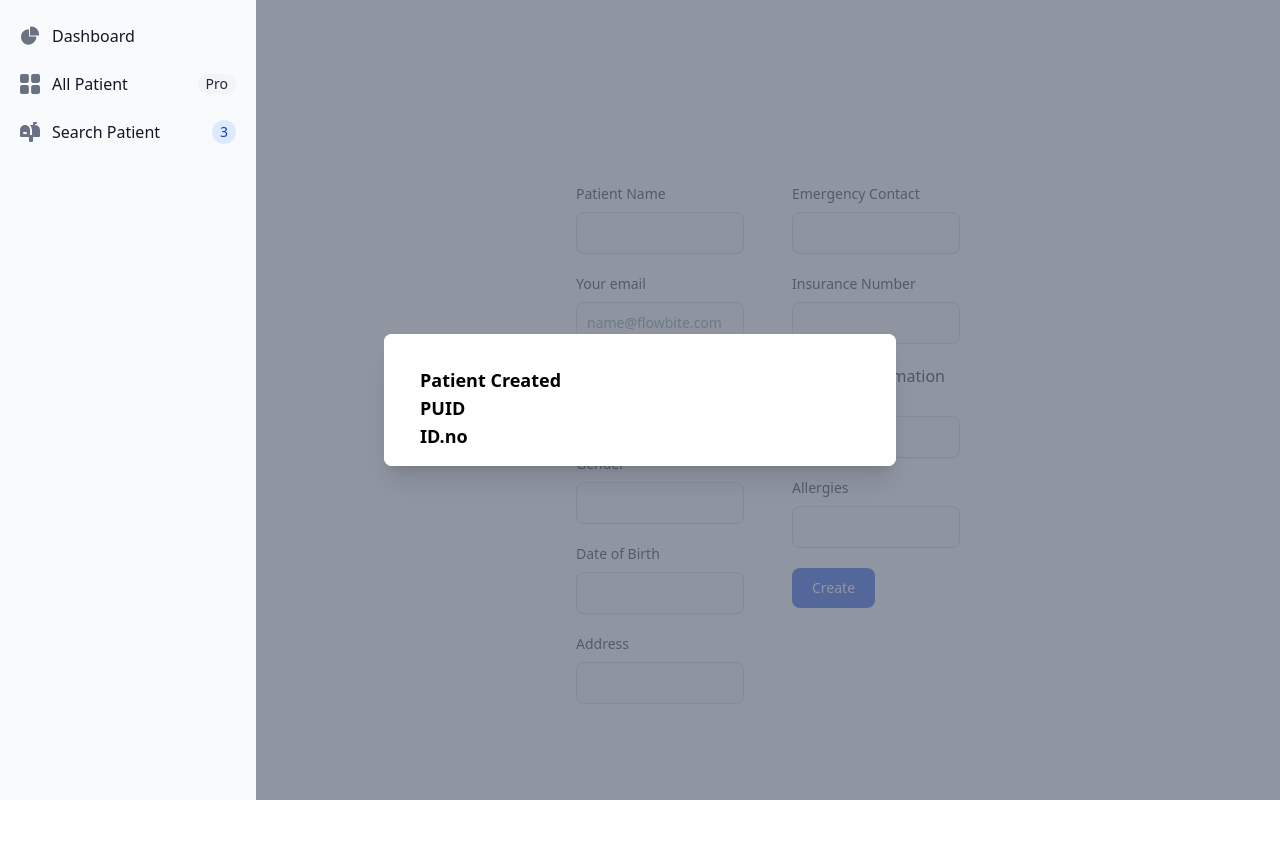
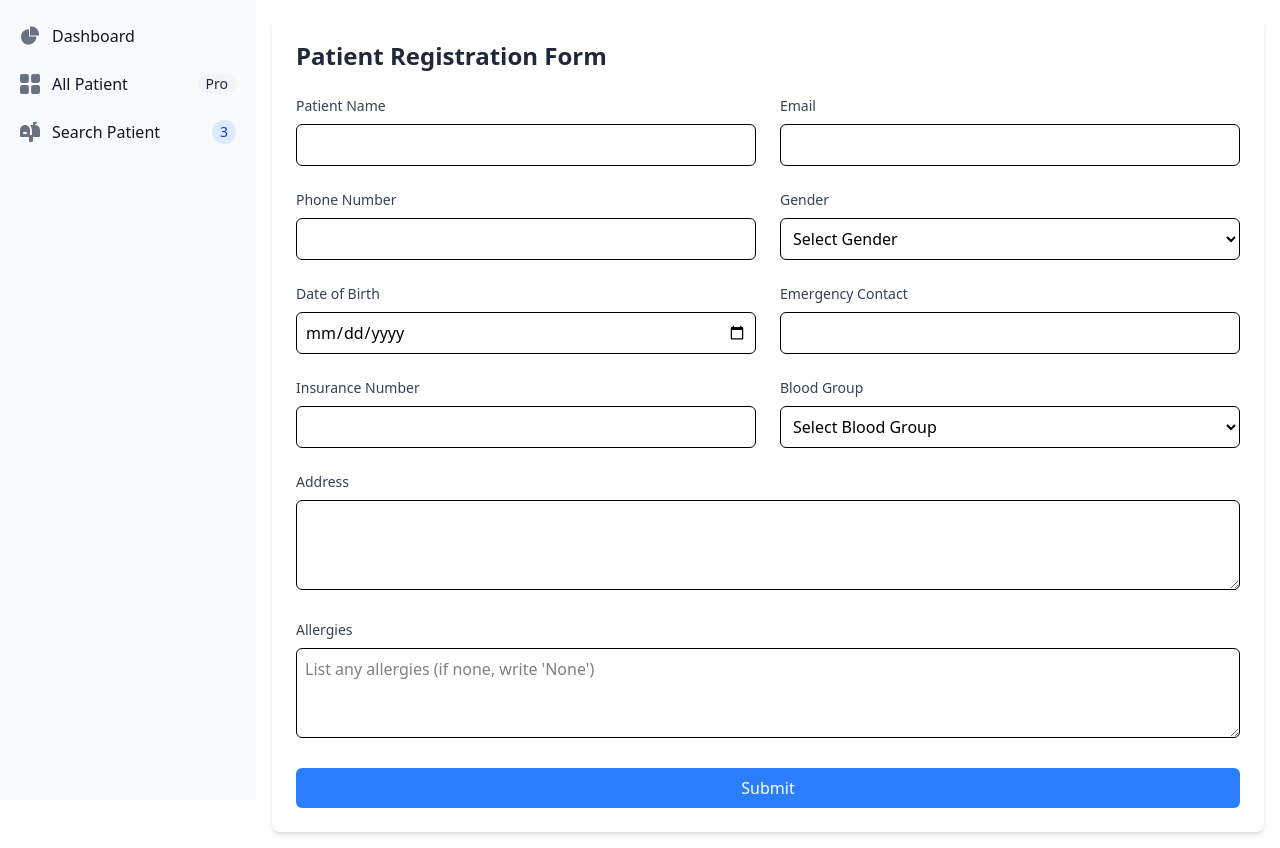
Before and after one commit to Rajavasanthan/patient_management, a React (Vite) app: page /dashboard/create-patient in a window 1280 px wide. Before the commit the page ends 800 px from the top, so only its background shows below. Built offline with nearby package versions, Linux system fonts and the light colour scheme.

Commit message:
ui started

```diff
--- a/package.json
+++ b/package.json
@@ -13,6 +13,7 @@
     "@tailwindcss/vite": "^4.0.3",
     "axios": "^1.7.9",
     "formik": "^2.4.6",
+    "lucide-react": "^0.475.0",
     "react": "^19.0.0",
     "react-dom": "^19.0.0",
     "react-router": "^7.1.5",
--- a/src/CreatePatient.jsx
+++ b/src/CreatePatient.jsx
@@ -1,86 +1,215 @@
+import { useFormik } from "formik"
+import { useState } from "react";
 
 function CreatePatient() {
+  const [showModal, setShowModal] = useState(false);
+  const [patientId, setPatientId] = useState('');
+
+  const formik = useFormik({
+    initialValues: {
+      name: '', email: '', phone: '', gender: '', dob: '',
+      address: '', emergency: '', insurance: '', bloodGroup: '',
+      allergies: ''
+    },
+    validate: values => {
+      const errors = {};
+      if (!values.name) errors.name = 'Required';
+      if (!values.email) {
+        errors.email = 'Required';
+      } else if (!/^[A-Z0-9._%+-]+@[A-Z0-9.-]+\.[A-Z]{2,}$/i.test(values.email)) {
+        errors.email = 'Invalid email address';
+      }
+      if (!values.phone) errors.phone = 'Required';
+      if (!values.gender) errors.gender = 'Required';
+      if (!values.dob) errors.dob = 'Required';
+      if (!values.address) errors.address = 'Required';
+      if (!values.emergency) errors.emergency = 'Required';
+      if (!values.insurance) errors.insurance = 'Required';
+      if (!values.bloodGroup) errors.bloodGroup = 'Required';
+      return errors;
+    },
+    onSubmit: values => {
+      console.log('Form submitted:', values);
+    },
+  });
   return (
     <>
+    <div className="max-w-5xl mx-auto p-6 bg-white rounded-lg shadow-md">
+      <h2 className="text-2xl font-bold mb-6 text-gray-800">Patient Registration Form</h2>
 
-      <form className="max-w-sm mx-auto">
+      <form onSubmit={formik.handleSubmit}>
+        <div className="grid grid-cols-2 gap-6">
+          <div className="space-y-2">
+            <label htmlFor="name" className="block text-sm font-medium text-gray-700">Patient Name</label>
+            <input
+              type="text"
+              id="name"
+              {...formik.getFieldProps('name')}
+              className="w-full p-2 border rounded-md focus:ring-2 focus:ring-blue-500"
+            />
+            {formik.touched.name && formik.errors.name && (
+              <div className="text-red-500 text-sm">{formik.errors.name}</div>
+            )}
+          </div>
 
-        <div className=" grid grid-cols-2 gap-12 content-center max-w-sm mx-auto pt-42">
-          <div className="">
-            <div className="mb-5">
-              <label for="name" className="block mb-2 text-sm font-medium text-gray-900 dark:text-white">Patient
-                Name</label>
-              <input type="name" id="name"
-                className="shadow-xs bg-gray-50 border border-gray-300 text-gray-900 text-sm rounded-lg focus:ring-blue-500 focus:border-blue-500 block w-full p-2.5 dark:bg-gray-700 dark:border-gray-600 dark:placeholder-gray-400 dark:text-white dark:focus:ring-blue-500 dark:focus:border-blue-500 dark:shadow-xs-light" />
+          <div className="space-y-2">
+            <label htmlFor="email" className="block text-sm font-medium text-gray-700">Email</label>
+            <input
+              type="email"
+              id="email"
+              {...formik.getFieldProps('email')}
+              className="w-full p-2 border rounded-md focus:ring-2 focus:ring-blue-500"
+            />
+            {formik.touched.email && formik.errors.email && (
+              <div className="text-red-500 text-sm">{formik.errors.email}</div>
+            )}
           </div>
-            <div className="mb-5">
-              <label for="email" className="block mb-2 text-sm font-medium text-gray-900 dark:text-white">Your
-                email</label>
-              <input type="email" id="email"
-                className="shadow-xs bg-gray-50 border border-gray-300 text-gray-900 text-sm rounded-lg focus:ring-blue-500 focus:border-blue-500 block w-full p-2.5 dark:bg-gray-700 dark:border-gray-600 dark:placeholder-gray-400 dark:text-white dark:focus:ring-blue-500 dark:focus:border-blue-500 dark:shadow-xs-light"
-                placeholder="name@flowbite.com" required />
+
+          <div className="space-y-2">
+            <label htmlFor="phone" className="block text-sm font-medium text-gray-700">Phone Number</label>
+            <input
+              type="tel"
+              id="phone"
+              {...formik.getFieldProps('phone')}
+              className="w-full p-2 border rounded-md focus:ring-2 focus:ring-blue-500"
+            />
+            {formik.touched.phone && formik.errors.phone && (
+              <div className="text-red-500 text-sm">{formik.errors.phone}</div>
+            )}
           </div>
-            <div className="mb-5">
-              <label for="phone number" className="block mb-2 text-sm font-medium text-gray-900 dark:text-white">Phone
-                Number</label>
-              <input type="phone number" id="phone"
-                className="shadow-xs bg-gray-50 border border-gray-300 text-gray-900 text-sm rounded-lg focus:ring-blue-500 focus:border-blue-500 block w-full p-2.5 dark:bg-gray-700 dark:border-gray-600 dark:placeholder-gray-400 dark:text-white dark:focus:ring-blue-500 dark:focus:border-blue-500 dark:shadow-xs-light" />
+
+          <div className="space-y-2">
+            <label htmlFor="gender" className="block text-sm font-medium text-gray-700">Gender</label>
+            <select
+              id="gender"
+              {...formik.getFieldProps('gender')}
+              className="w-full p-2 border rounded-md focus:ring-2 focus:ring-blue-500"
+            >
+              <option value="">Select Gender</option>
+              <option value="male">Male</option>
+              <option value="female">Female</option>
+              <option value="other">Other</option>
+            </select>
+            {formik.touched.gender && formik.errors.gender && (
+              <div className="text-red-500 text-sm">{formik.errors.gender}</div>
+            )}
           </div>
-            <div className="mb-5">
-              <label for="Gender"
-                className="block mb-2 text-sm font-medium text-gray-900 dark:text-white">Gender</label>
-              <input type="Gender" id="Gender"
-                className="shadow-xs bg-gray-50 border border-gray-300 text-gray-900 text-sm rounded-lg focus:ring-blue-500 focus:border-blue-500 block w-full p-2.5 dark:bg-gray-700 dark:border-gray-600 dark:placeholder-gray-400 dark:text-white dark:focus:ring-blue-500 dark:focus:border-blue-500 dark:shadow-xs-light" />
+
+          <div className="space-y-2">
+            <label htmlFor="dob" className="block text-sm font-medium text-gray-700">Date of Birth</label>
+            <input
+              type="date"
+              id="dob"
+              {...formik.getFieldProps('dob')}
+              className="w-full p-2 border rounded-md focus:ring-2 focus:ring-blue-500"
+            />
+            {formik.touched.dob && formik.errors.dob && (
+              <div className="text-red-500 text-sm">{formik.errors.dob}</div>
+            )}
           </div>
-            <div className="mb-5">
-              <label for="DoB" className="block mb-2 text-sm font-medium text-gray-900 dark:text-white">Date of
-                Birth</label>
-              <input type="DoB" id="DoB"
-                className="shadow-xs bg-gray-50 border border-gray-300 text-gray-900 text-sm rounded-lg focus:ring-blue-500 focus:border-blue-500 block w-full p-2.5 dark:bg-gray-700 dark:border-gray-600 dark:placeholder-gray-400 dark:text-white dark:focus:ring-blue-500 dark:focus:border-blue-500 dark:shadow-xs-light" />
+
+          <div className="space-y-2">
+            <label htmlFor="emergency" className="block text-sm font-medium text-gray-700">Emergency Contact</label>
+            <input
+              type="tel"
+              id="emergency"
+              {...formik.getFieldProps('emergency')}
+              className="w-full p-2 border rounded-md focus:ring-2 focus:ring-blue-500"
+            />
+            {formik.touched.emergency && formik.errors.emergency && (
+              <div className="text-red-500 text-sm">{formik.errors.emergency}</div>
+            )}
           </div>
-            <div className="mb-5">
-              <label for="" className="block mb-2 text-sm font-medium text-gray-900 dark:text-white">Address</label>
-              <input type="address" id="address"
-                className="shadow-xs bg-gray-50 border border-gray-300 text-gray-900 text-sm rounded-lg focus:ring-blue-500 focus:border-blue-500 block w-full p-2.5 dark:bg-gray-700 dark:border-gray-600 dark:placeholder-gray-400 dark:text-white dark:focus:ring-blue-500 dark:focus:border-blue-500 dark:shadow-xs-light" />
+
+          <div className="space-y-2">
+            <label htmlFor="insurance" className="block text-sm font-medium text-gray-700">Insurance Number</label>
+            <input
+              type="text"
+              id="insurance"
+              {...formik.getFieldProps('insurance')}
+              className="w-full p-2 border rounded-md focus:ring-2 focus:ring-blue-500"
+            />
+            {formik.touched.insurance && formik.errors.insurance && (
+              <div className="text-red-500 text-sm">{formik.errors.insurance}</div>
+            )}
+          </div>
+
+          <div className="space-y-2">
+            <label htmlFor="bloodGroup" className="block text-sm font-medium text-gray-700">Blood Group</label>
+            <select
+              id="bloodGroup"
+              {...formik.getFieldProps('bloodGroup')}
+              className="w-full p-2 border rounded-md focus:ring-2 focus:ring-blue-500"
+            >
+              <option value="">Select Blood Group</option>
+              <option value="A+">A+</option>
+              <option value="A-">A-</option>
+              <option value="B+">B+</option>
+              <option value="B-">B-</option>
+              <option value="AB+">AB+</option>
+              <option value="AB-">AB-</option>
+              <option value="O+">O+</option>
+              <option value="O-">O-</option>
+            </select>
+            {formik.touched.bloodGroup && formik.errors.bloodGroup && (
+              <div className="text-red-500 text-sm">{formik.errors.bloodGroup}</div>
+            )}
           </div>
         </div>
 
-          <div>
-            <div className="mb-5">
-              <label for="Emergency Contact"
-                className="block mb-2 text-sm font-medium text-gray-900 dark:text-white">Emergency Contact</label>
-              <input type="Emergency Contact" id="Emergency Contact"
-                className="shadow-xs bg-gray-50 border border-gray-300 text-gray-900 text-sm rounded-lg focus:ring-blue-500 focus:border-blue-500 block w-full p-2.5 dark:bg-gray-700 dark:border-gray-600 dark:placeholder-gray-400 dark:text-white dark:focus:ring-blue-500 dark:focus:border-blue-500 dark:shadow-xs-light" />
-            </div>
-            <div className="mb-5">
-              <label for="Insurance Number"
-                className="block mb-2 text-sm font-medium text-gray-900 dark:text-white">Insurance Number</label>
-              <input type="Insurance Number" id="Insurance Number"
-                className="shadow-xs bg-gray-50 border border-gray-300 text-gray-900 text-sm rounded-lg focus:ring-blue-500 focus:border-blue-500 block w-full p-2.5 dark:bg-gray-700 dark:border-gray-600 dark:placeholder-gray-400 dark:text-white dark:focus:ring-blue-500 dark:focus:border-blue-500 dark:shadow-xs-light" />
+        <div className="mt-6 space-y-2">
+          <label htmlFor="address" className="block text-sm font-medium text-gray-700">Address</label>
+          <textarea
+            id="address"
+            rows="3"
+            {...formik.getFieldProps('address')}
+            className="w-full p-2 border rounded-md focus:ring-2 focus:ring-blue-500"
+          ></textarea>
+          {formik.touched.address && formik.errors.address && (
+            <div className="text-red-500 text-sm">{formik.errors.address}</div>
+          )}
         </div>
 
-            <h1>Medical Information</h1>
-
-            <div className="mb-5">
-              <label for="Blood Group" className="block mb-2 text-sm font-medium text-gray-900 dark:text-white">Blood
-                Group</label>
-              <input type="Blood Group" id="Blood Group"
-                className="shadow-xs bg-gray-50 border border-gray-300 text-gray-900 text-sm rounded-lg focus:ring-blue-500 focus:border-blue-500 block w-full p-2.5 dark:bg-gray-700 dark:border-gray-600 dark:placeholder-gray-400 dark:text-white dark:focus:ring-blue-500 dark:focus:border-blue-500 dark:shadow-xs-light" />
-            </div>
-            <div className="mb-5">
-              <label for="Allergies"
-                className="block mb-2 text-sm font-medium text-gray-900 dark:text-white">Allergies</label>
-              <input type="Allergies" id="Allergies"
-                className="shadow-xs bg-gray-50 border border-gray-300 text-gray-900 text-sm rounded-lg focus:ring-blue-500 focus:border-blue-500 block w-full p-2.5 dark:bg-gray-700 dark:border-gray-600 dark:placeholder-gray-400 dark:text-white dark:focus:ring-blue-500 dark:focus:border-blue-500 dark:shadow-xs-light" />
+        <div className="mt-6 space-y-2">
+          <label htmlFor="allergies" className="block text-sm font-medium text-gray-700">Allergies</label>
+          <textarea
+            id="allergies"
+            rows="3"
+            {...formik.getFieldProps('allergies')}
+            className="w-full p-2 border rounded-md focus:ring-2 focus:ring-blue-500"
+            placeholder="List any allergies (if none, write 'None')"
+          ></textarea>
         </div>
 
-            <button type="submit"
-              className="text-white bg-blue-700 hover:bg-blue-800 focus:ring-4 focus:outline-none focus:ring-blue-300 font-medium rounded-lg text-sm px-5 py-2.5 text-center dark:bg-blue-600 dark:hover:bg-blue-700 dark:focus:ring-blue-800">Create</button>
+        <button
+          type="submit"
+          className="mt-6 w-full bg-blue-500 text-white py-2 px-4 rounded-md hover:bg-blue-600 focus:outline-none focus:ring-2 focus:ring-blue-500"
+        >
+          Submit
+        </button>
+      </form>
+    </div>
+
+    {showModal && (
+        <div className="fixed inset-0 bg-black bg-opacity-10 flex items-center justify-center">
+          <div className="bg-white p-6 rounded-lg shadow-lg max-w-md w-full mx-4">
+            <h3 className="text-xl font-bold mb-4">Registration Successful!</h3>
+            <p className="mb-4">Your registration has been completed. Your Patient ID is:</p>
+            <p className="text-lg font-semibold text-blue-600 mb-6">{patientId}</p>
+            <p className="mb-6 text-sm text-gray-600">Please save this ID for future reference.</p>
+            <button
+              onClick={() => setShowModal(false)}
+              className="w-full bg-blue-500 text-white py-2 px-4 rounded-md hover:bg-blue-600 focus:outline-none focus:ring-2 focus:ring-blue-500"
+            >
+              Close
+            </button>
           </div>
         </div>
-      </form>
+      )}
 
-      <div className="relative z-10" aria-labelledby='modal-title' role='dialog' aria-modal='true'>
+
+
+      {/* <div className="relative z-10" aria-labelledby='modal-title' role='dialog' aria-modal='true'>
         <div className="fixed inset-0 bg-gray-500/75 transition-opacity">
           <div className="fixed inset-0 z-10 w-screen overflow-y-auto">
             <div className="flex min-h-full items-end justify-center p-4 text-center sm:items-center sm:p-0">
@@ -107,7 +236,7 @@ function CreatePatient() {
             </div>
           </div>
         </div>
-      </div>
+      </div> */}
     </>
   )
 }
--- a/src/Patients.jsx
+++ b/src/Patients.jsx
@@ -1,80 +1,90 @@
+import { PlusCircle } from "lucide-react";
+import { Link } from "react-router";
 
-function Patients() {
+const Patients = () => {
+  const patients = [
+    {
+      name: "John Doe",
+      email: "john.doe@email.com",
+      phone: "(555) 123-4567",
+      gender: "Male",
+      emergencyContact: "Jane Doe (555) 987-6543",
+      insuranceNumber: "INS123456789",
+    },
+    {
+      name: "Jane Smith",
+      email: "jane.smith@email.com",
+      phone: "(555) 234-5678",
+      gender: "Female",
+      emergencyContact: "John Smith (555) 876-5432",
+      insuranceNumber: "INS987654321",
+    },
+  ];
+
   return (
-    <>
-    <div className="relative overflow-x-auto">
-<button className="text-white bg-blue-700 hover:bg-blue-800 m-4 focus:ring-4  focus:ring-blue-300 font-medium rounded-lg text-sm px-5 py-2.5 text-center dark:bg-blue-600 dark:hover:bg-blue-700 dark:focus:ring-blue-800" >Create</button>
-
-    <table className="w-full text-sm text-left rtl:text-right text-gray-500 dark:text-gray-400">
-        <thead className="text-xs text-gray-700 uppercase bg-gray-50 dark:bg-gray-700 dark:text-gray-400">
+    <div className="px-8 py-6">
+      <div className="flex justify-end mb-4">
+        <Link
+        to={"/dashboard/create-patient"}
+          type="button"
+          className="text-white bg-blue-700 hover:bg-blue-800 focus:ring-4 focus:ring-blue-300 font-medium rounded-lg text-sm px-5 py-2.5 me-2 mb-2 dark:bg-blue-600 dark:hover:bg-blue-700 focus:outline-none dark:focus:ring-blue-800"
+        >
+          {/* <PlusCircle className="h-4 w-4" /> */}
+          Create Patient
+        </Link>
+      </div>
+      <div className="overflow-x-auto shadow-md rounded-lg">
+        <table className="min-w-full bg-white">
+          <thead className="bg-gray-100">
             <tr>
-                <th scope="col" className="px-6 py-3">
-                    Patient name
+              <th className="px-6 py-3 text-left text-sm font-semibold text-gray-700">
+                Patient Name
               </th>
-                <th scope="col" className="px-6 py-3">
+              <th className="px-6 py-3 text-left text-sm font-semibold text-gray-700">
                 Email
               </th>
-                <th scope="col" className="px-6 py-3">
+              <th className="px-6 py-3 text-left text-sm font-semibold text-gray-700">
                 Phone Number
               </th>
-                <th scope="col" className="px-6 py-3">
+              <th className="px-6 py-3 text-left text-sm font-semibold text-gray-700">
                 Gender
               </th>
-                <th scope="col" className="px-6 py-3">
-                    Date of Birth
-                </th>
-                <th scope="col" className="px-6 py-3">
-                    Address
-                </th>
-                <th scope="col" className="px-6 py-3">
+              <th className="px-6 py-3 text-left text-sm font-semibold text-gray-700">
                 Emergency Contact
               </th>
-                <th scope="col" className="px-6 py-3">
-                    Insurance No.
-                </th>
-                <th scope="col" className="px-6 py-3">
-                    Blood Group
-                </th>
-                <th scope="col" className="px-6 py-3">
-                    Allergies
+              <th className="px-6 py-3 text-left text-sm font-semibold text-gray-700">
+                Insurance Number
               </th>
             </tr>
           </thead>
-        <tbody>
-            <tr className="bg-white border-b dark:bg-gray-800 dark:border-gray-700 border-gray-200">
-                <th scope="row" className="px-6 py-4 font-medium text-gray-900 whitespace-nowrap dark:text-white">
-                    Keerthana
-                </th>
-                <td className="px-6 py-4">
-                    K.12@gmail.com
+          <tbody className="divide-y divide-gray-200">
+            {patients.map((patient, index) => (
+              <tr key={index} className="hover:bg-gray-50">
+                <td className="px-6 py-4 text-sm text-gray-900">
+                  {patient.name}
                 </td>
-                <td className="px-6 py-4">
-                    9123456789
+                <td className="px-6 py-4 text-sm text-gray-900">
+                  {patient.email}
                 </td>
-                <td className="px-6 py-4">
-                    Female
+                <td className="px-6 py-4 text-sm text-gray-900">
+                  {patient.phone}
                 </td>
-                <td className="px-6 py-4">
-                    12/05/1997
+                <td className="px-6 py-4 text-sm text-gray-900">
+                  {patient.gender}
                 </td>
-                <td className="px-6 py-4">
-                    house No.12, 1st street chennai
+                <td className="px-6 py-4 text-sm text-gray-900">
+                  {patient.emergencyContact}
                 </td>
-                <td className="px-6 py-4">
-                    902151151 - Dad
-                </td>
-                <td className="px-6 py-4">
-                    B+
-                </td>
-                <td className="px-6 py-4">
-                    shellfish
+                <td className="px-6 py-4 text-sm text-gray-900">
+                  {patient.insuranceNumber}
                 </td>
               </tr>
+            ))}
           </tbody>
         </table>
       </div>
-    </>
-  )
-}
+    </div>
+  );
+};
 
-export default Patients
+export default Patients;
```
Also changed, not shown: src/Dashboard.jsx (+16 -1 lines), src/DashboardLayout.jsx (+10 -10 lines), 1 other file (tests, documents, lock files or other folders). Lines whose indentation alone changed are shown as unchanged.
